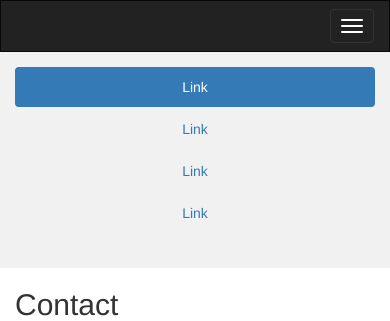
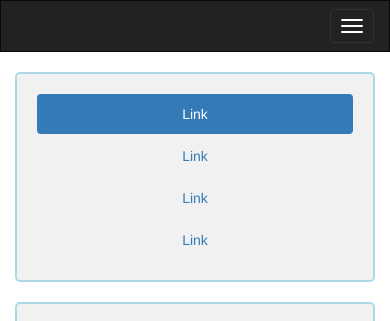
Before and after one commit to cherryshen/cherryblog, a Flask app: page /contact in a window 390 px wide. Shown: the top 321 px of the page. Run offline with Flask 2, Linux system fonts and the light colour scheme; some libraries are stand-ins or nearby versions.

Commit message:
added calendar and map to homepage

```diff
--- a/blog/static/css/main.css
+++ b/blog/static/css/main.css
@@ -6,23 +6,22 @@
       border-radius: 0;
     }
 /* Set height of the grid*/
-    .row.content {height: 1000px}
+    .row.content {
+        height: 100%
+    }
 
 /* Set gray background color and 100% height */
     .sidenav {
-      padding-top: 20px;
       background-color: #f1f1f1;
       height: 100%;
+      margin-top: 20px;
+      padding: 20px;
+      border-color: #ADD8E6;
+      border-style: solid;
+      border-width: 2px;
+      border-radius: 5px;
     }
 
-/* On small screens, set height to 'auto' for sidenav and grid */
-    @media screen and (max-width: 767px) {
-      .sidenav {
-        height: auto;
-        padding: 15px;
-      }
-      .row.content {height:auto;}
-    }
 
 .main-content {
     padding-top: 20px;
@@ -48,3 +47,7 @@
 	margin: 10px 0px 60px;
 	/* border: 1px solid GREY; */
 	}
+
+#create_post h1 {
+    left-margin: 10px
+}
--- /dev/null
+++ b/blog/static/js/map.js
@@ -0,0 +1,5 @@
+var mapCanvas = document.getElementById("map");
+var mapOptions = {
+    center: new google.maps.LatLng(51.5, -0.2), zoom: 10
+}
+var map = new google.maps.Map(mapCanvas, mapOptions);
--- a/blog/templates/base.html
+++ b/blog/templates/base.html
@@ -39,7 +39,7 @@
 
               <div class="input-group">
                   {{ g.search_form.hidden_tag() }}
-                  {{ g.search_form.search(size=20, class_="form-control") }}
+                  {{ g.search_form.search(size=20, class_="form-control", placeholder="Search blog") }}
                   <span class="input-group-btn">
                     <button class="btn btn-default" type="submit">
                       <span class="glyphicon glyphicon-search"></span>
@@ -66,14 +66,24 @@
 
 <div class="container-fluid text-center">
   <div class="row content">
-    <div class="col-sm-3 sidenav">
-        <ul class="nav nav-pills nav-stacked">
-            <li class="active"><a href="#section1">Link</a></li>
-            <li><a href="#section2">Link</a></li>
-            <li><a href="#section2">Link</a></li>
-            <li><a href="#section2">Link</a></li>
-        </ul><br>
-
+    <div class="col-sm-3">
+        <div class="sidenav">
+            <ul class="nav nav-pills nav-stacked">
+                <li class="active"><a href="#section1">Link</a></li>
+                <li><a href="#section2">Link</a></li>
+                <li><a href="#section2">Link</a></li>
+                <li><a href="#section2">Link</a></li>
+            </ul>
+        </div>
+        <div class="sidenav">
+            <iframe src="https://calendar.google.com/calendar/embed?showTitle=0&amp;showPrint=0&amp;showTabs=0&amp;
+            showCalendars=0&amp;showTz=0&amp;height=280&amp;wkst=1&amp;bgcolor=%23ffffff&amp;ctz=America%2FLos_Angeles"
+                    style="border-width:0" width="220" height="280" frameborder="0" scrolling="no">
+            </iframe>
+        </div>
+        <div class="sidenav">
+            <div id="map" style="width:220px;height:280px"></div>
+        </div>
     </div>
     <div class="col-sm-9 text-left">
         {% block content %}{% endblock %}
@@ -81,6 +91,8 @@
   </div>
 </div>
 
+    <script src="https://maps.googleapis.com/maps/api/js"></script>
+    <script src="/static/js/map.js"></script>
 
   </body>
 </html>
--- a/blog/templates/contact.html
+++ b/blog/templates/contact.html
@@ -3,34 +3,34 @@
 
 {% block content %}
 
-<h2>Contact</h2>
-
 {% if success %}
     <p>Thank you for your message. We'll get back to you shortly.</p>
 {% else %}
-    {% for message in form.name.errors %}
-      <div class="flash">{{ message }}</div>
-    {% endfor %}
 
-    {% for message in form.email.errors %}
-      <div class="flash">{{ message }}</div>
-    {% endfor %}
+{% macro render_error(errors) -%}
+    {% if errors %}
+        <div class="alert alert-danger" role="alert">
+        {% for message in errors %}
+            <span class="glyphicon glyphicon-exclamation-sign" aria-hidden="true"></span>
+            <span class="sr-only">Error:</span>
+            <span class="flash">{{ message }}</span><br/>
+        {% endfor %}
+        </div>
+    {% endif %}
+{%- endmacro %}
 
-    {% for message in form.subject.errors %}
-      <div class="flash">{{ message }}</div>
-    {% endfor %}
+{{ render_error(form.name.errors) }}
+{{ render_error(form.email.errors) }}
+{{ render_error(form.subject.errors) }}
+{{ render_error(form.message.errors) }}
 
-    {% for message in form.message.errors %}
-      <div class="flash">{{ message }}</div>
-    {% endfor %}
 
-<div class="container">
-<div class="col-md-5">
+<div class="container-fluid">
+<div class="col-md-12">
+    <h2>Contact</h2>
     <div class="form-area">
-        <form role="form">
         <br style="clear:both">
-
-          <form action="{{ url_for('contact') }}" method=post>
+        <form action="{{ url_for('contact') }}" method=post>
             {{ form.hidden_tag() }}
             <div class="form-group">
                 {{ form.name(class="form-control", placeholder="Name") }}
@@ -42,28 +42,13 @@
                 {{ form.subject(class="form-control", placeholder="Subject") }}
             </div>
             <div class="form-group">
-                {{ form.message(class="form-control", placeholder="Message") }}
+                {{ form.message(rows='5',class="form-control", placeholder="Message") }}
             </div>
-            {{ form.submit (class="btn btn-primary pull-right")}}
-          </form>
+            {{ form.submit(class="btn btn-lg btn-success pull-right") }}
+        </form>
+    </div>
+</div>
+</div>
 
 {% endif %}
 {% endblock %}
-
-  <!--<form action="{{ url_for('contact') }}" method=post>-->
-    <!--{{ form.hidden_tag() }}-->
-
-    <!--{{ form.name.label }}-->
-    <!--{{ form.name }}-->
-
-    <!--{{ form.email.label }}-->
-    <!--{{ form.email }}-->
-
-    <!--{{ form.subject.label }}-->
-    <!--{{ form.subject }}-->
-
-    <!--{{ form.message.label }}-->
-    <!--{{ form.message }}-->
-
-    <!--{{ form.submit }}-->
-  <!--</form>-->
--- a/blog/templates/index.html
+++ b/blog/templates/index.html
@@ -2,7 +2,6 @@
 
 {% block content %}
 <div class="container-fluid main-content">
-    <div class="col-md-12">
         {% for post in posts.items %}
         <div class="panel panel-default">
                 <div class="panel-body">
@@ -17,7 +16,6 @@
                 </div>
         </div>
         {% endfor %}
-    </div>
 </div>
 
 <!--<link href="/static/wysiwyg/summernote.css" rel="stylesheet">-->
--- a/blog/templates/post.html
+++ b/blog/templates/post.html
@@ -6,7 +6,7 @@
 <form action="" method="post" name="post">
     {{ form.hidden_tag() }}
     <div class="form-group">
-        {{ form.title.label }}
+        <h1> Title </h1>
         {{ form.title(cols=10, rows=10, class="form-control", placeholder="Enter a subject for your post...") }}
     </div>
     {{ form.post }}
```
